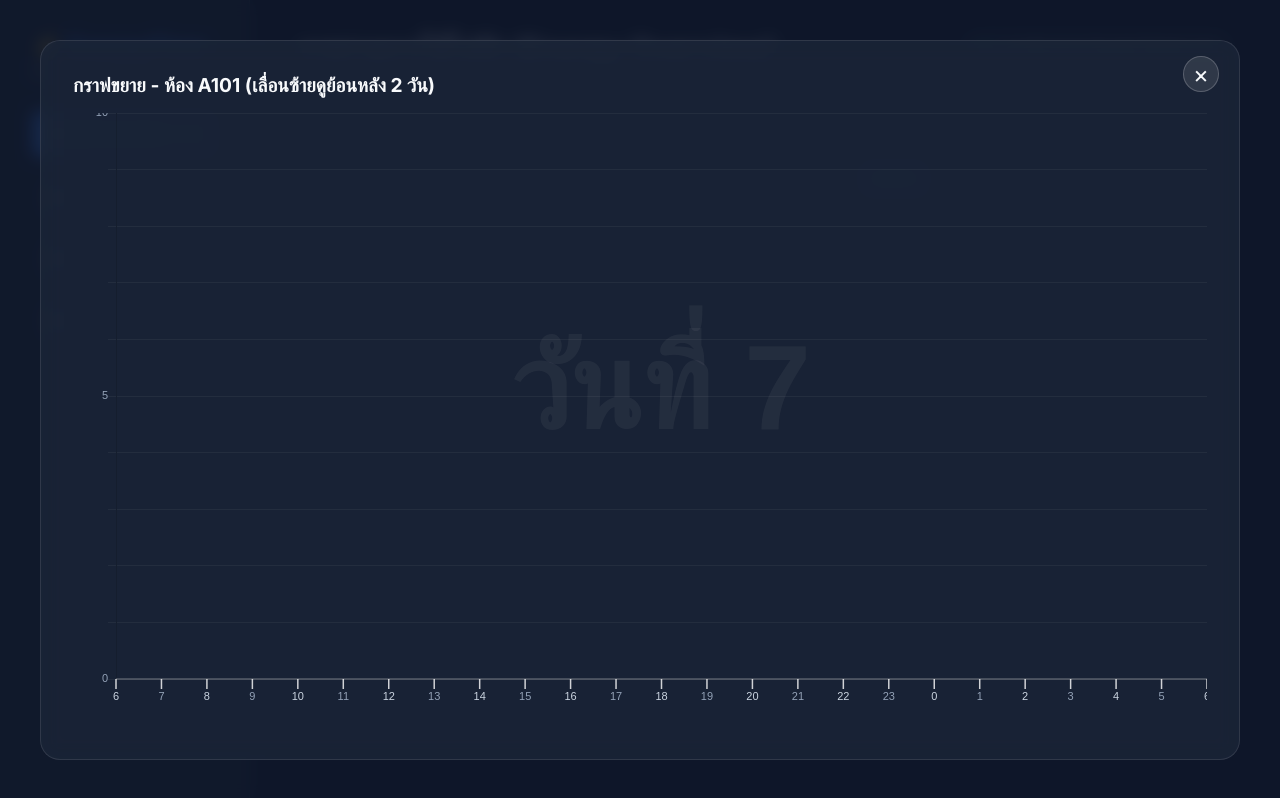
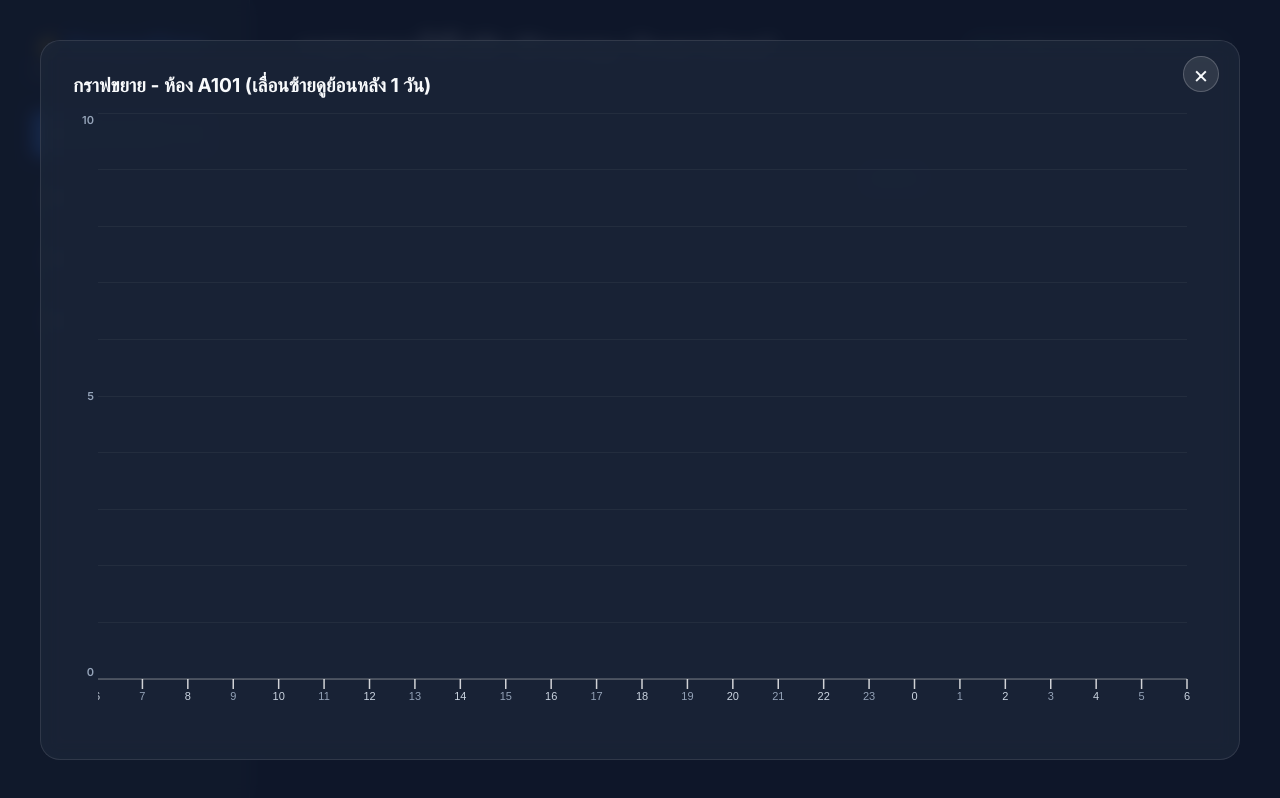
Before and after one commit to teeraworawuth-ai/energy-dashboard, a website: page index.html in a window 1280 px wide. Both pictures are taken after a click on the element 538 px from the left and 342 px from the top of the page. Drawn offline with nearby package versions, Linux system fonts and the light colour scheme; some packages are replaced by stand-ins of ours; no server answers; a script that the page names is missing.

Commit message:
Add files via upload

```diff
--- a/app.js
+++ b/app.js
@@ -496,7 +496,27 @@
         if (!chartArea) return;
 
         ctx.save();
-        const centerX = (chartArea.left + chartArea.right) / 2;
+        // Native scroll wrapper might shift the canvas, but chartArea is internal to canvas
+        // The canvas is 200% wide, so we need to calculate the visible center.
+        // Wait, if canvas is 200% wide and native scrolling is used, the whole canvas is drawn at once!
+        // We can't easily draw the watermark at the "viewport center" if we draw it on the canvas,
+        // because the canvas is wider than the screen.
+        // But we CAN calculate it by checking the wrapper's scrollLeft.
+        const wrapper = document.getElementById('expanded-scroll-wrapper');
+        let visibleLeft = 0;
+        let visibleWidth = chartArea.right - chartArea.left;
+        if (wrapper) {
+            // wrapper scroll gives us the pixel offset of the viewport
+            const scrollRatio = wrapper.scrollLeft / wrapper.scrollWidth;
+            const viewportRatio = wrapper.clientWidth / wrapper.scrollWidth;
+
+            // Map scroll ratio to canvas chartArea
+            const canvasTotalWidth = chartArea.right - chartArea.left;
+            visibleLeft = chartArea.left + (scrollRatio * canvasTotalWidth);
+            visibleWidth = viewportRatio * canvasTotalWidth;
+        }
+
+        const centerX = visibleLeft + (visibleWidth / 2);
         const centerValue = chart.scales.x.getValueForPixel(centerX);
 
         if (centerValue !== undefined && chart.data.labels[Math.round(centerValue)]) {
@@ -505,7 +525,6 @@
 
             ctx.textAlign = 'center';
             ctx.textBaseline = 'middle';
-            // Adjusted font size for mobile
             const fontSize = window.innerWidth < 768 ? 60 : 120;
             ctx.font = `bold ${fontSize}px sans-serif`;
             ctx.fillStyle = 'rgba(255, 255, 255, 0.05)';
@@ -530,12 +549,26 @@
         const minIndex = Math.max(0, Math.floor(x.getValueForPixel(left)));
         const maxIndex = Math.min(totalMinutes - 1, Math.ceil(x.getValueForPixel(right)));
 
+        const isLandscape = window.innerWidth > window.innerHeight;
+
         for(let i = minIndex; i <= maxIndex; i++) {
             const minWithinHour = i % 60;
             if (minWithinHour !== 0) continue;
 
             const posX = x.getPixelForValue(i);
             if(posX < left || posX > right) continue;
+
+            const labelText = chart.data.labels[i];
+            if (!labelText) continue;
+
+            const parts = labelText.split(' ');
+            if (parts.length < 3) continue;
+
+            const hourStr = parseInt(parts[2].split(':')[0], 10);
+            const isOdd = hourStr % 2 !== 0;
+
+            // Skip odd hours if portrait
+            if (isOdd && !isLandscape) continue;
 
             let tickLength = 10;
             let lineWidth = 1.5;
@@ -549,36 +582,15 @@
 
             ctx.textAlign = 'center';
             ctx.textBaseline = 'top';
+            ctx.font = '11px sans-serif';
 
-            const labelText = chart.data.labels[i];
-            if (labelText) {
-                const parts = labelText.split(' ');
-                if (parts.length >= 3) {
-                    const hourStr = parseInt(parts[2].split(':')[0], 10);
-                    ctx.font = '11px sans-serif';
-
-                    // Highlight odd hours in a slightly different color or just same
-                    if (hourStr % 2 !== 0) {
-                        ctx.fillStyle = '#94a3b8'; // odd hours slightly dimmer
-                    } else {
-                        ctx.fillStyle = '#cbd5e1'; // even hours brighter
-                    }
-                    ctx.fillText(hourStr, posX, bottom + 12);
-                }
+            if (isOdd) {
+                ctx.fillStyle = '#94a3b8'; // odd hours slightly dimmer
+            } else {
+                ctx.fillStyle = '#cbd5e1'; // even hours brighter
             }
+            ctx.fillText(hourStr, posX, bottom + 12);
         }
-
-        ctx.textAlign = 'right';
-        ctx.textBaseline = 'middle';
-        ctx.font = '11px sans-serif';
-        ctx.fillStyle = '#94a3b8';
-
-        const yMax = y.max || 10;
-        const yTicks = [0, yMax/2, yMax];
-        yTicks.forEach(tick => {
-            const posY = y.getPixelForValue(tick);
-            ctx.fillText(Math.round(tick), left - 8, posY);
-        });
 
         ctx.restore();
     }
@@ -588,9 +600,10 @@
     const modal = document.getElementById('chart-modal');
     const title = document.getElementById('modal-title');
     modal.style.display = 'flex';
-    title.innerText = `กราฟขยาย - ห้อง ${room} (เลื่อนซ้ายดูย้อนหลัง 2 วัน)`;
+    title.innerText = `กราฟขยาย - ห้อง ${room} (เลื่อนซ้ายดูย้อนหลัง 1 วัน)`;
 
-    const startDate = new Date(activeYear1, activeMonth1 - 1, activeDay1 - 2, 6, 0, 0);
+    // 1 day backward
+    const startDate = new Date(activeYear1, activeMonth1 - 1, activeDay1 - 1, 6, 0, 0);
     const endDate = new Date(activeYear1, activeMonth1 - 1, activeDay1 + 1, 6, 0, 0);
 
     const times = [];
@@ -662,7 +675,7 @@
                 backgroundColor: gradient,
                 borderWidth: 2,
                 pointRadius: 0,
-                pointHoverRadius: 0, // Disable hover point to avoid closing modal when tapping
+                pointHoverRadius: 0,
                 fill: true,
                 tension: 0.1
             }]
@@ -671,36 +684,17 @@
             responsive: true,
             maintainAspectRatio: false,
             layout: {
-                padding: { bottom: 40, left: 35 }
+                padding: { bottom: 40, left: 10, right: 20 }
             },
-            events: ['touchstart', 'touchmove', 'touchend', 'mousedown', 'mousemove', 'mouseup'], // allow events for zoom
-            interaction: {
-                mode: 'nearest',
-                axis: 'x',
-                intersect: false
-            },
+            events: [], // Disable internal chart events for smooth native scrolling and tap-to-close
             plugins: {
                 legend: { display: false },
-                tooltip: { enabled: false }, // Disable tooltip since user wants tap to close
-                zoom: {
-                    pan: {
-                        enabled: true,
-                        mode: 'x',
-                        modifierKey: null,
-                    },
-                    zoom: {
-                        wheel: { enabled: true },
-                        pinch: { enabled: true },
-                        mode: 'x',
-                    }
-                }
+                tooltip: { enabled: false }
             },
             scales: {
                 x: {
                     grid: { display: false, drawBorder: false },
-                    ticks: { display: false },
-                    min: times.length - 1441, // Show only the last 24 hours initially
-                    max: times.length - 1
+                    ticks: { display: false }
                 },
                 y: {
                     grid: { color: 'rgba(255, 255, 255, 0.05)' },
@@ -712,4 +706,33 @@
         },
         plugins: [expandedPlugin]
     });
+
+    // Set fixed Y-axis DOM
+    const yAxisDiv = document.getElementById('expanded-y-axis');
+    // Ensure we give Chart.js a moment to calculate chartArea
+    setTimeout(() => {
+        const chartArea = expandedChartInstance.chartArea;
+        if (yAxisDiv && chartArea) {
+            yAxisDiv.style.top = `${chartArea.top}px`;
+            yAxisDiv.style.height = `${chartArea.bottom - chartArea.top}px`;
+            const yMax = expandedChartInstance.scales.y.max || 10;
+            yAxisDiv.innerHTML = `
+                <span style="font-size: 11px; color: #94a3b8; font-weight: 600;">${Math.round(yMax)}</span>
+                <span style="font-size: 11px; color: #94a3b8; font-weight: 600;">${Math.round(yMax / 2)}</span>
+                <span style="font-size: 11px; color: #94a3b8; font-weight: 600;">0</span>
+            `;
+        }
+    }, 50);
+
+    // Add scroll event listener to redraw the watermark
+    const wrapper = document.getElementById('expanded-scroll-wrapper');
+    if (wrapper) {
+        wrapper.onscroll = () => {
+            if (expandedChartInstance) expandedChartInstance.draw();
+        };
+        // Auto scroll to the rightmost side (current day) after render
+        setTimeout(() => {
+            wrapper.scrollLeft = wrapper.scrollWidth;
+        }, 100);
+    }
 };
--- a/index.html
+++ b/index.html
@@ -123,8 +123,15 @@
         <div class="modal-content glass">
             <button id="modal-close" class="modal-close-btn">&times;</button>
             <h3 id="modal-title" style="margin-bottom: 1rem; font-size: 1.2rem;"></h3>
-            <div class="modal-chart-body" style="position: relative; width: 100%; height: calc(100vh - 120px); cursor: ew-resize;">
-                <canvas id="expanded-chart"></canvas>
+            <div class="modal-chart-body" style="position: relative; width: 100%; height: calc(100vh - 120px);">
+                <!-- Fixed Y-Axis for Modal -->
+                <div id="expanded-y-axis" style="position: absolute; left: 0; width: 25px; display: flex; flex-direction: column; justify-content: space-between; align-items: flex-end; padding-right: 4px; pointer-events: none; z-index: 10;"></div>
+
+                <div id="expanded-scroll-wrapper" class="chart-scroll-wrapper" style="margin-left: 25px; width: calc(100% - 25px); height: 100%;">
+                    <div id="expanded-chart-inner" style="width: 200%; height: 100%; position: relative;">
+                        <canvas id="expanded-chart"></canvas>
+                    </div>
+                </div>
             </div>
         </div>
     </div>
```
